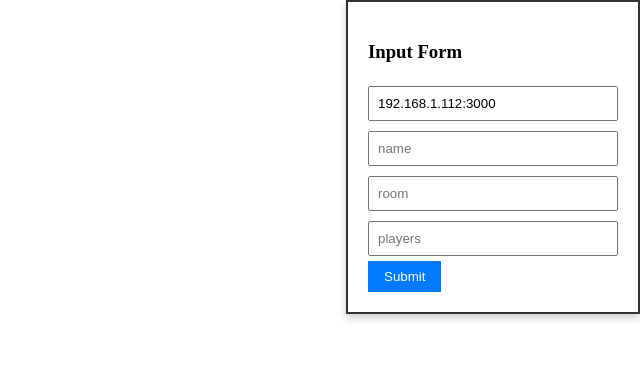
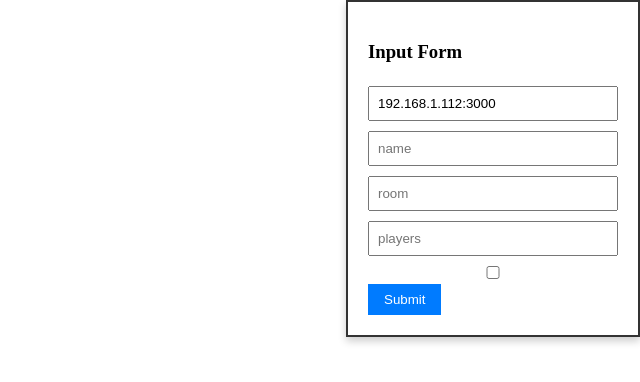
Before and after one commit to Virg29/gandominion, a website: page src/html/main/index.html in a window 1280 px wide. Shown: the whole page, without its empty margins (640-1280 px from the left). Drawn offline with Linux system fonts and the light colour scheme.

Commit message:
feat: spectators

```diff
--- a/package.json
+++ b/package.json
@@ -1,7 +1,6 @@
 {
   "name": "gandominium",
   "version": "1.0.0",
-	"description": "",
   "main": "js.js",
   "scripts": {
     "build": "webpack",
@@ -50,5 +49,6 @@
     "style-loader": "^3.3.1",
     "typescript-mix": "^3.1.3",
     "webix": "^9.1.0"
+  },
+  "description": ""
 }
-}
--- a/src/html/main/index.html
+++ b/src/html/main/index.html
@@ -15,6 +15,7 @@
         <input type="text" id="name", placeholder="name" />
         <input type="text" id="room", placeholder="room" />
         <input type="text" id="players", placeholder="players" />
+        <input type="checkbox" id="spectator" />
         <button id="megabutton">Submit</button>
     	</div>
 		<div id="container"></div>
@@ -45,6 +46,12 @@
             padding: 8px;
             box-sizing: border-box;
         }
+		 #overlayForm input[type="checkbox"] {
+            width: 100%;
+            margin: 5px 0;
+            padding: 8px;
+            box-sizing: border-box;
+        }
 
         /* Style for form button */
         #overlayForm button {
--- a/src/src/dominion-library/connection-helper/client.ts
+++ b/src/src/dominion-library/connection-helper/client.ts
@@ -50,6 +50,7 @@ export default class DominionIOClient {
 		playerName: string,
 		roomName: string,
 		playersAmount: number,
+		spectator: boolean,
 		onTurn: (data: Table) => void,
 		clarificatePlay: (...args: any) => void,
 		endGame: (...args: any) => void
@@ -112,6 +113,7 @@ export default class DominionIOClient {
 			PlayerName: playerName,
 			RoomName: roomName,
 			RoomSize: playersAmount,
+			IsSpectator: spectator,
 		})
 	}
 
--- a/src/src/ui/game-manager.ts
+++ b/src/src/ui/game-manager.ts
@@ -21,7 +21,8 @@ export default class GameManager {
 		port: string,
 		name: string,
 		room: string,
-		players: number
+		players: number,
+		spectator: boolean
 	) {
 		this.ioClient.setUpConnection(
 			address,
@@ -29,6 +30,7 @@ export default class GameManager {
 			name,
 			room,
 			players,
+			spectator,
 			(data) => {
 				this.onTurn(data)
 			},
```
Also changed, not shown: src/src/ui/table.ts (+9 -1 lines). Lines whose indentation alone changed are shown as unchanged.
